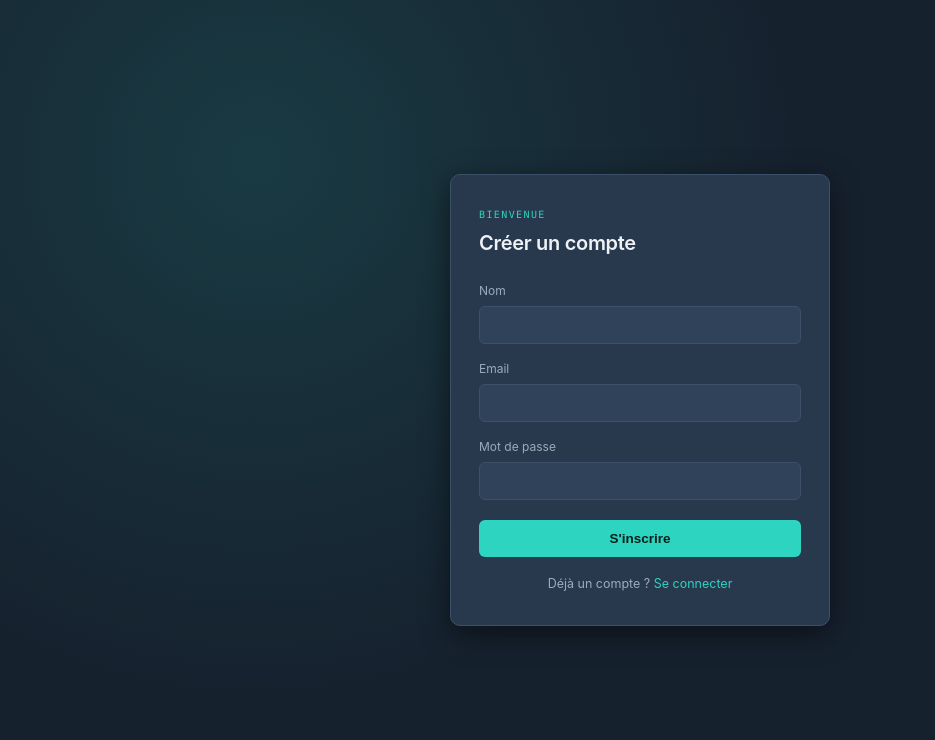
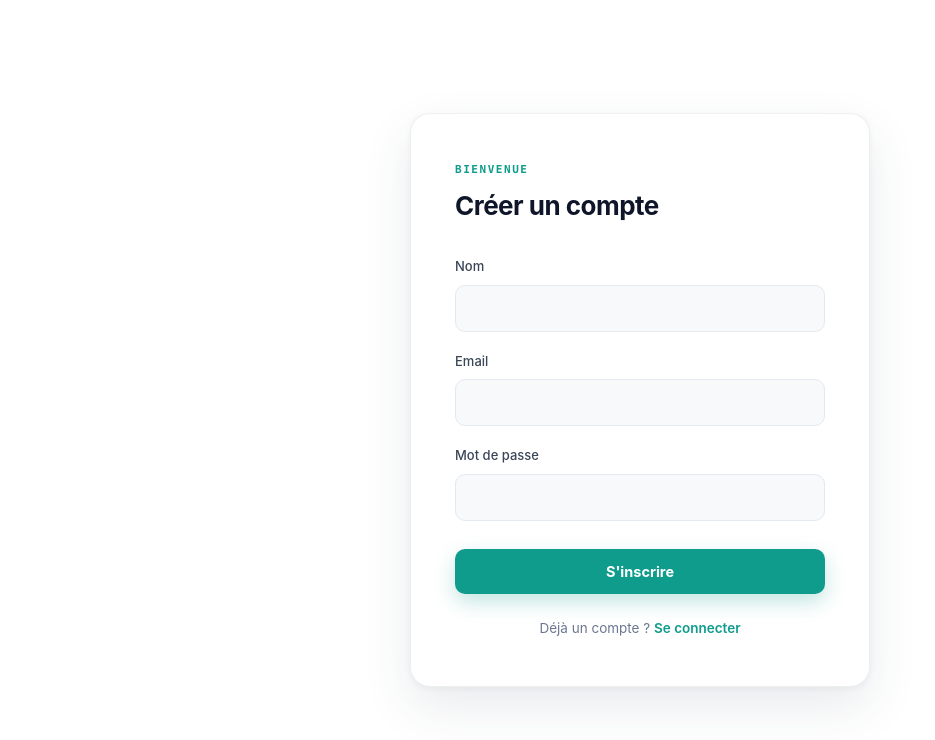
Before and after one commit to mounarezgui-gif/anomalydetection, a React (Vite) app in the folder frontend/: page /register in a window 1280 px wide. Shown: the top 740 px of the page, without its empty margins (0-935 px from the left). Built offline with nearby package versions, Linux system fonts and the light colour scheme; no server answers.

Commit message:
frontendd

```diff
--- a/frontend/src/styles/auth.css
+++ b/frontend/src/styles/auth.css
@@ -1,60 +1,171 @@
+/* ============================================================
+   AUTH — fond blanc, carte plus grande, plus "produit fini".
+   Deux façons de l'utiliser :
+   1) Simple : garde ton markup actuel avec .auth-page > .auth-card
+   2) Moderne (recommandé) : .auth-shell à deux colonnes, voir
+      l'exemple de markup en bas du fichier.
+   ============================================================ */
+
+/* ---------- 1) Version simple : carte centrée, blanche, plus grande ---------- */
 .auth-page {
   min-height: 100vh;
   display: flex;
   align-items: center;
   justify-content: center;
-  background: var(--bg);
-  background-image: radial-gradient(circle at 20% 20%, var(--accent-soft), transparent 45%);
-  padding: 20px;
-  transition: var(--transition-theme);
+  background: #ffffff;
+  padding: 24px;
 }
 .auth-card {
   width: 100%;
-  max-width: 380px;
-  background: var(--panel);
-  border: 1px solid var(--border);
-  border-radius: var(--radius);
-  padding: 32px 28px;
-  box-shadow: var(--shadow-md);
-  backdrop-filter: var(--blur);
-  -webkit-backdrop-filter: var(--blur);
+  max-width: 460px;
+  background: #ffffff;
+  border: 1px solid rgba(40, 56, 77, 0.08);
+  border-radius: 20px;
+  padding: 48px 44px;
+  box-shadow: 0 20px 50px rgba(40, 56, 77, 0.10), 0 2px 6px rgba(40, 56, 77, 0.05);
 }
+
+/* ---------- 2) Version moderne : split-screen (panneau de marque + formulaire) ---------- */
+.auth-shell {
+  min-height: 100vh;
+  display: grid;
+  grid-template-columns: 1fr 1fr;
+  background: #ffffff;
+}
+@media (max-width: 900px) {
+  .auth-shell { grid-template-columns: 1fr; }
+  .auth-visual { display: none; } /* on cache le panneau de marque sur mobile */
+}
+
+/* Panneau de gauche : identité de marque, dégradé sombre + halo teal */
+.auth-visual {
+  position: relative;
+  overflow: hidden;
+  background: linear-gradient(160deg, #16212e 0%, rgb(40 56 77) 60%, #1c3d3a 130%);
+  display: flex;
+  flex-direction: column;
+  justify-content: space-between;
+  padding: 48px;
+  color: #eef2f7;
+}
+.auth-visual::before {
+  content: "";
+  position: absolute;
+  width: 480px; height: 480px;
+  border-radius: 50%;
+  background: radial-gradient(circle, rgba(45, 212, 191, 0.35), transparent 70%);
+  top: -140px; right: -140px;
+  filter: blur(10px);
+}
+.auth-visual .auth-visual-brand {
+  display: flex; align-items: center; gap: 10px;
+  font-family: var(--mono, monospace); font-size: 12px; letter-spacing: 0.1em; text-transform: uppercase;
+  color: #2dd4bf; position: relative; z-index: 1;
+}
+.auth-visual .auth-visual-headline {
+  font-family: var(--display, "Montserrat", sans-serif);
+  font-weight: 700; font-size: 32px; line-height: 1.2; letter-spacing: -0.02em;
+  max-width: 380px; position: relative; z-index: 1;
+}
+.auth-visual .auth-visual-sub {
+  margin-top: 14px; font-size: 14px; color: #9aabc0; max-width: 340px; position: relative; z-index: 1;
+}
+
+/* Panneau de droite : formulaire, blanc, centré, respirant */
+.auth-form-panel {
+  display: flex;
+  align-items: center;
+  justify-content: center;
+  padding: 40px;
+  background: #ffffff;
+}
+.auth-form-panel .auth-card {
+  box-shadow: none;
+  border: none;
+  padding: 0;
+  max-width: 400px;
+}
+
+/* ---------- Contenu commun aux deux versions ---------- */
 .auth-eyebrow {
-  font-family: var(--mono);
-  font-size: 10px;
+  font-family: var(--mono, monospace);
+  font-size: 11px;
   letter-spacing: 0.14em;
   text-transform: uppercase;
-  color: var(--accent);
-  margin: 0 0 6px;
+  color: #0f9c8c;
+  margin: 0 0 8px;
+  font-weight: 600;
 }
-.auth-title { margin: 0 0 24px; font-size: 20px; font-weight: 600; font-family: var(--display); }
-.auth-field { margin-bottom: 16px; }
+.auth-title {
+  margin: 0 0 32px;
+  font-size: 26px;
+  font-weight: 700;
+  font-family: var(--display, "Montserrat", sans-serif);
+  letter-spacing: -0.02em;
+  color: #10162a;
+}
+.auth-field { margin-bottom: 20px; }
 .auth-field label {
-  display: block; font-size: 12px; color: var(--text-muted); margin-bottom: 6px;
+  display: block; font-size: 13px; font-weight: 500; color: #3a4658; margin-bottom: 8px;
 }
 .auth-field input {
-  width: 100%; padding: 10px 12px; background: var(--panel-raised);
-  border: 1px solid var(--border); border-radius: var(--radius-sm); color: var(--text);
-  font-family: var(--sans); font-size: 13.5px;
-  transition: var(--transition-theme), box-shadow 0.15s;
+  width: 100%; padding: 14px 16px; background: #f7f9fb;
+  border: 1.5px solid #e4e9f0; border-radius: 10px; color: #10162a;
+  font-family: var(--sans, "Montserrat", sans-serif); font-size: 14.5px;
+  transition: border-color 0.15s, box-shadow 0.15s, background 0.15s;
 }
+.auth-field input::placeholder { color: #a7b1c2; }
 .auth-field input:focus {
   outline: none;
-  border-color: var(--accent-dim);
-  box-shadow: 0 0 0 3px var(--accent-soft);
+  border-color: #0f9c8c;
+  background: #ffffff;
+  box-shadow: 0 0 0 4px rgba(15, 156, 140, 0.12);
 }
 .auth-submit {
-  width: 100%; padding: 11px; background: var(--accent); color: var(--accent-contrast); border: none;
-  border-radius: var(--radius-sm); font-weight: 600; font-size: 13.5px; cursor: pointer; margin-top: 4px;
-  transition: filter 0.15s, transform 0.1s;
+  width: 100%; padding: 14px; background: #0f9c8c; color: #ffffff; border: none;
+  border-radius: 10px; font-weight: 700; font-size: 14.5px; cursor: pointer; margin-top: 8px;
+  font-family: var(--sans, "Montserrat", sans-serif);
+  transition: filter 0.15s, transform 0.1s, box-shadow 0.15s;
+  box-shadow: 0 8px 20px rgba(15, 156, 140, 0.25);
 }
-.auth-submit:hover { filter: brightness(1.08); }
-.auth-submit:active { transform: translateY(1px); }
-.auth-submit:disabled { opacity: 0.6; cursor: not-allowed; }
-.auth-switch { margin: 18px 0 0; font-size: 12.5px; color: var(--text-muted); text-align: center; }
-.auth-switch a { color: var(--accent); text-decoration: none; }
+.auth-submit:hover { filter: brightness(1.06); transform: translateY(-1px); }
+.auth-submit:active { transform: translateY(0); }
+.auth-submit:disabled { opacity: 0.6; cursor: not-allowed; box-shadow: none; }
+.auth-switch { margin: 24px 0 0; font-size: 13.5px; color: #6b7690; text-align: center; }
+.auth-switch a { color: #0f9c8c; text-decoration: none; font-weight: 600; }
 .auth-error {
-  display: none; background: var(--sev-critical-bg); border: 1px solid var(--sev-critical);
-  color: var(--sev-critical); border-radius: var(--radius-sm); padding: 9px 12px; font-size: 12.5px; margin-bottom: 16px;
+  display: none; background: rgba(200, 40, 63, 0.06); border: 1px solid rgba(200, 40, 63, 0.25);
+  color: #c8283f; border-radius: 10px; padding: 12px 14px; font-size: 13px; margin-bottom: 20px;
 }
 .auth-error.visible { display: block; }
+
+/*
+============================================================
+EXEMPLE DE MARKUP pour la version moderne (Login.jsx) :
+
+<div className="auth-shell">
+  <div className="auth-visual">
+    <div className="auth-visual-brand">
+      <RadarIcon size={16} /> Sentinel · SOC platform
+    </div>
+    <div>
+      <div className="auth-visual-headline">
+        Surveillez vos réseaux en temps réel.
+      </div>
+      <p className="auth-visual-sub">
+        Détection d'anomalies, alertes en direct et analyse de paquets, dans une seule plateforme.
+      </p>
+    </div>
+    <div style={{ fontSize: 12, color: "#5c7086" }}>© 2026 Sentinel</div>
+  </div>
+
+  <div className="auth-form-panel">
+    <div className="auth-card">
+      <p className="auth-eyebrow">Accès analyste</p>
+      <h1 className="auth-title">Se connecter</h1>
+      ... (tes champs .auth-field existants, inchangés)
+    </div>
+  </div>
+</div>
+============================================================
+*/
```
